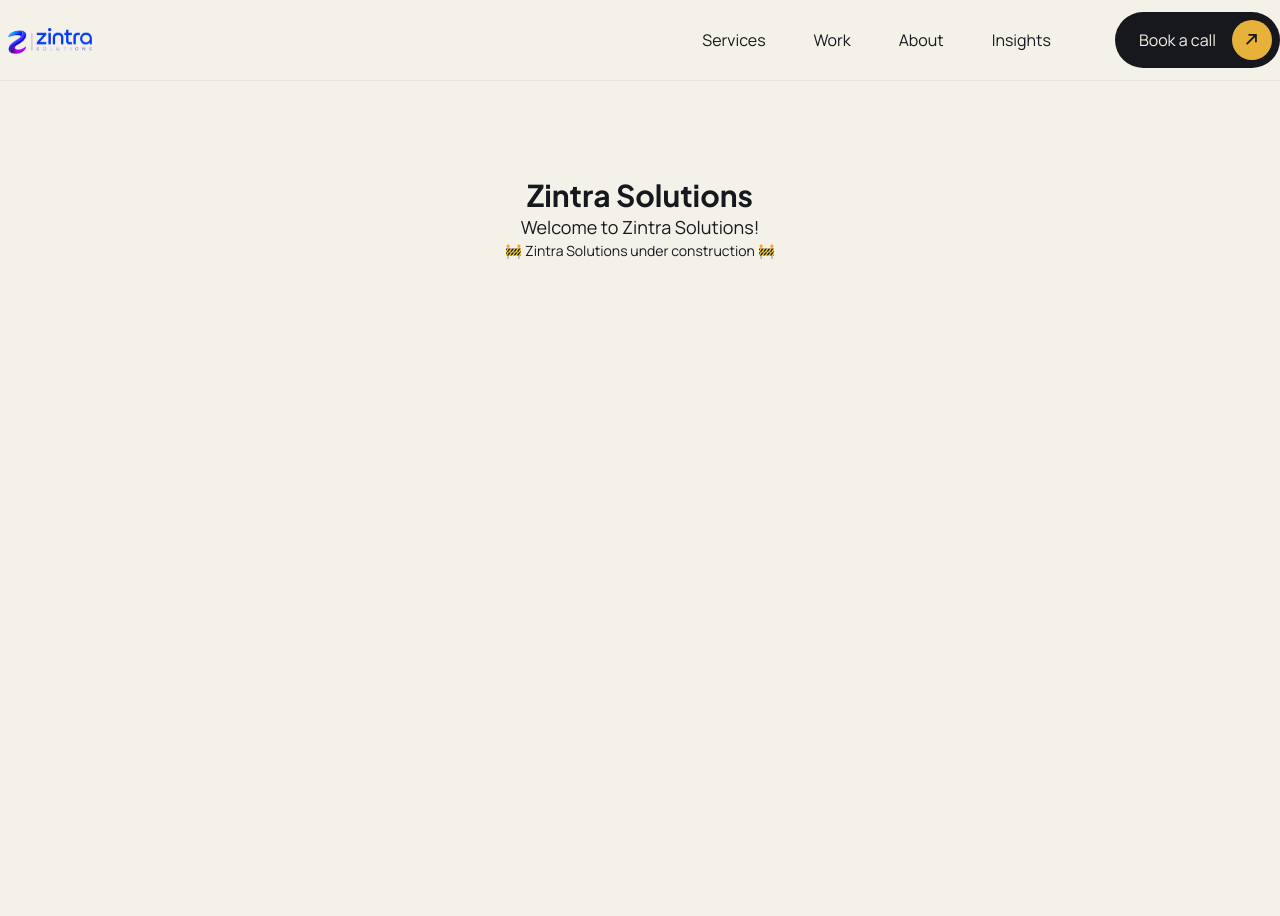
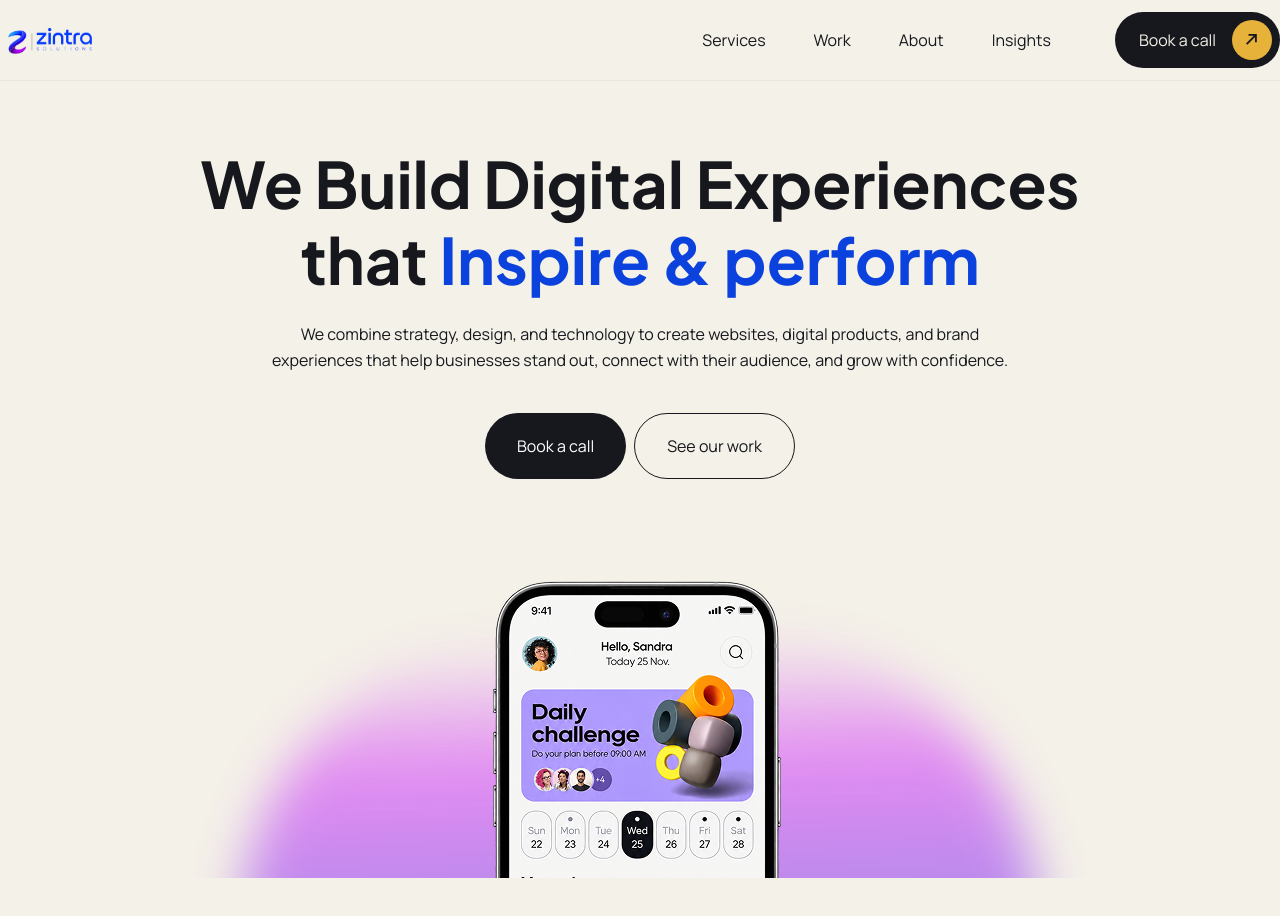
Before and after one commit to Zintra-Solutions/zintrasolutions-FE, a Next.js app: page / in a window 1280 px wide. Shown: the top 916 px of the page. Before the commit the page ends 881 px from the top, so only its background shows below. Built offline with nearby package versions, Linux system fonts and the light colour scheme.

Commit message:
feat: started implementing the hero section

```diff
--- a/app/globals.css
+++ b/app/globals.css
@@ -673,3 +673,17 @@
 @utility w-zintra-15 {
     width: var(--zintra-size-15);
 }
+
+/* BACKGROUND GRADIENT */
+@utility bg-gradient {
+    border-radius: 600px;
+    opacity: 0.6;
+    background: linear-gradient(358deg, #0B41DD 12.05%, #D648F8 76.8%, rgba(255, 255, 255, 0) 97.43%);
+    filter: blur(25px);
+    width: 800px;
+    height: 600px;
+    top: 20%;
+    left: 50%;
+    transform: translateX(-50%);
+
+}
--- a/app/page.js
+++ b/app/page.js
@@ -1,14 +1,9 @@
+import Hero from "@/components/Hero"
 
 const Home = () => {
   return (
     <main className="min-h-screen">
-      <div className="flex flex-col items-center justify-between p-24">
-        <div className="w-full max-w-5xl text-sm text-center">
-          <h1 className="text-3xl font-bold">Zintra Solutions</h1>
-          <p className="text-lg">Welcome to Zintra Solutions!</p>
-          <p className="text-md">🚧 Zintra Solutions under construction 🚧</p>
-        </div>
-      </div>
+      <Hero />
     </main>
   )
 }
--- a/components/Header.jsx
+++ b/components/Header.jsx
@@ -15,7 +15,7 @@ const Header = () => {
             <header className="max-w-7xl mx-auto flex justify-between items-center py-zintra-4 ">
                 <div>
                     <Link href="/">
-                        <Image src="/images/nav-img.png" alt="Logo" width={"100"} height={"36"} />
+                        <Image src="/images/nav-img.png" alt="Logo" width={100} height={36} />
                     </Link>
                 </div>
                 <div className="flex justify-between items-center gap-zintra-11">
@@ -30,7 +30,7 @@ const Header = () => {
                     <nav>
                         <Link href="#" className="flex items-center gap-4 bg-zintra-ink w-fit text-zintra-ink-on py-zintra-3 ps-zintra-7 pe-zintra-3 rounded-full">
                             Book a call
-                            <span className="bg-zintra-secondary w-10 h-10 rounded-full flex justify-center items-center"><Image src="/images/nav-arrow.svg" width="12" height="12" alt="nav-arrow" /></span>
+                            <span className="bg-zintra-secondary w-10 h-10 rounded-full flex justify-center items-center"><Image src="/images/nav-arrow.svg" width={12} height={12} alt="nav-arrow" /></span>
                         </Link>
                     </nav>
                 </div>
--- a/components/Hero.jsx
+++ b/components/Hero.jsx
@@ -1,8 +1,35 @@
+import Image from "next/image"
 
 
 const Hero = () => {
     return (
-        <div>Hero</div>
+        <main className="min-h-screen mt-zintra-11">
+            <section className="">
+                <div className="max-w-4xl mx-auto flex flex-col items-center justify-center">
+                    <h1 className="text-display-1 font-bold text-center" >
+                        We Build Digital Experiences that <span className="text-zintra-primary">Inspire & perform</span>
+                    </h1>
+                    <p className="text-body-base max-w-3xl text-center mt-zintra-7" >
+                        We combine strategy, design, and technology to create websites, digital products, and brand experiences that help businesses stand out, connect with their audience, and grow with confidence.
+                    </p>
+                    <div className="flex gap-2 mt-zintra-9">
+                        <button className="bg-zintra-ink text-white px-8 py-5 rounded-full hover:bg-zintra-primary-dark" >
+                            Book a call
+                        </button>
+                        <button className="border border-zintra-ink  px-8 py-5 rounded-full" >
+                            See our work
+                        </button>
+                    </div>
+                </div>
+            </section>
+            <section className="relative mt-zintra-13 overflow-hidden">
+                <div className="bg-gradient absolute"></div>
+                <div className="relative z-10 flex items-center justify-center ">
+                    <Image src="/images/hero-phone.png" alt="Hero background" width={301} height={600} />
+                </div>
+
+            </section>
+        </main>
     )
 }
 export default Hero
```
Also changed, not shown: public/images/hero-phone.png (added).
